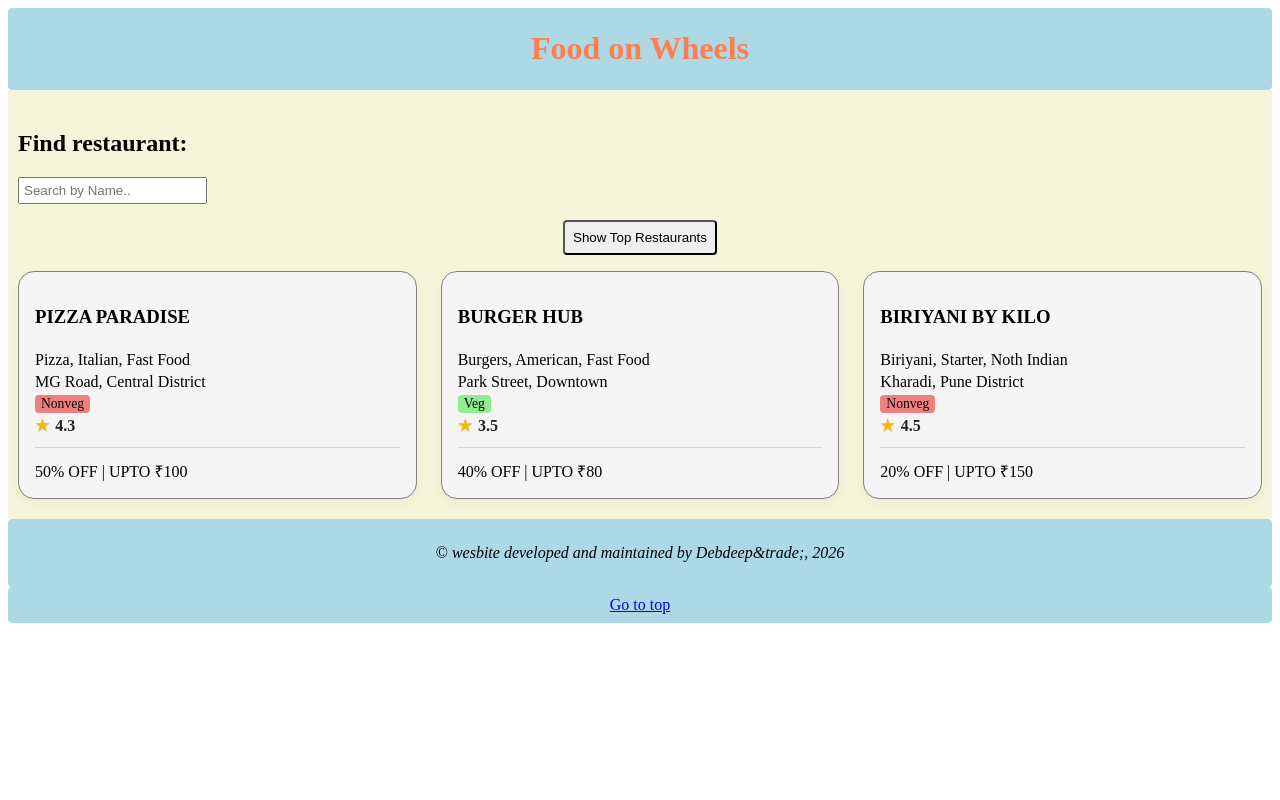
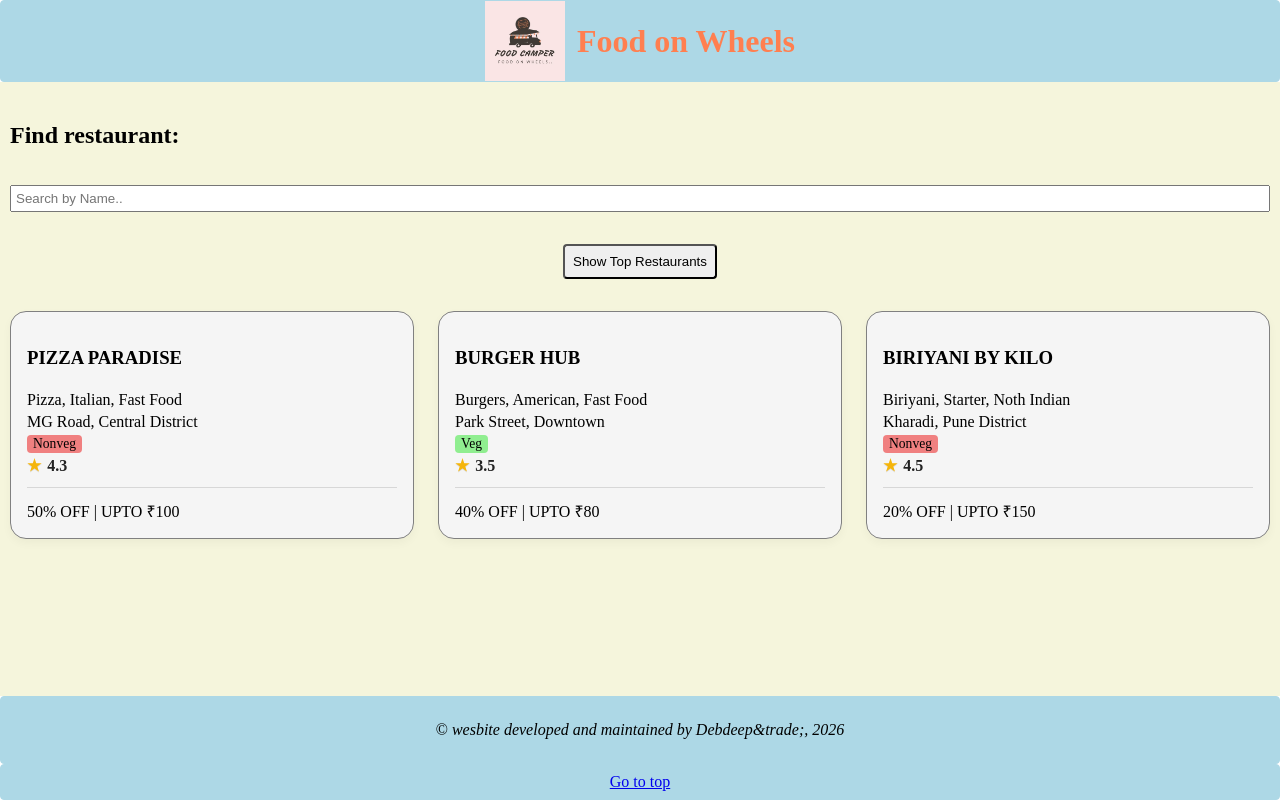
Before and after one commit to debdeep/React-App, a React (Vite) app: page / in a window 1280 px wide. Built offline with nearby package versions, Linux system fonts and the light colour scheme.

Commit message:
logo loadinng issue fix with AI (temporaray)

```diff
--- a/index.css
+++ b/index.css
@@ -6,12 +6,54 @@
     border: 1px solid lightblue;
 }
 
-.app-header>h1 {
-    color: coral;
+.app-header .header-content {
+    display: flex;
+    align-items: center;
+    gap: 12px;
 }
 
+.app-header .header-content h1 {
+    color: coral;
+    margin: 0;
+}
+
+.app-logo {
+    height: 80px;
+    width: auto;
+    display: block;
+}
+
+/* Responsive logo sizing for smaller screens */
+@media (max-width: 640px) {
+    .app-logo {
+        height: 48px;
+    }
+
+    .app-header .header-content h1 {
+        font-size: 1.25rem;
+    }
+}
+
+/* Make the app fill the viewport so footer can stick to bottom when content is short */
+html,
+body,
+#root {
+    height: 100%;
+    margin: 0;
+}
+
+.app-container {
+    min-height: 100vh;
+    display: flex;
+    flex-direction: column;
+}
+
+
+
 .app-body {
+    display: flex;
     flex-direction: column;
+    flex: 1 1 auto;
     gap: 1rem;
     padding: 20px 10px;
     background-color: beige;
@@ -46,12 +88,9 @@
 .food-veg,
 .food-non-veg {
     display: inline-block;
-    /* size to content */
     align-self: flex-start;
-    /* don't stretch in column flex container */
     border-radius: 4px;
     padding: 2px 6px;
-    /* smaller padding so badge is tight around text */
     font-size: 0.85rem;
     line-height: 1;
 }
@@ -85,7 +124,6 @@
     /* top and bottom spacing */
 }
 
-/* Rating star styling */
 .rating {
     display: flex;
     align-items: center;
--- a/src/components/Header.jsx
+++ b/src/components/Header.jsx
@@ -1,15 +1,67 @@
 import { HEADER } from "./../utils/constants";
+import logo from "../assets/logo.webp";
 /*
     <React.Fragment></React.Fragment> VS <></.>
     Both are similar while nesting  multiple JSX elements without adding extra DOM nodes but
     Explicit fragment - can accept key as props
     Shorthand fragment - can't accept key as props
 */
+// Parcel (or other bundlers) may return an object for imported assets
+// (e.g. { default: '/path/to/asset' }) or a string URL. Normalise it.
+// Robustly resolve an imported asset to a usable URL string.
+function getLogoUrl(mod) {
+    if (!mod) return "";
+    // If bundler returned a plain string
+    if (typeof mod === "string") return mod;
+
+    // If bundler returned a module-like object, try common locations
+    try {
+        if (typeof mod.default === "string") return mod.default;
+    } catch (e) {}
+
+    // Some bundlers attach the URL as a non-enumerable property or under other keys
+    try {
+        const names = Object.getOwnPropertyNames(mod || {});
+        for (const k of names) {
+            const v = mod[k];
+            if (typeof v === 'string' && /\.(webp|png|jpe?g|svg)$/i.test(v)) return v;
+        }
+    } catch (e) {}
+
+    // import.meta fallback
+    try {
+        return new URL('../assets/logo.webp', import.meta.url).href;
+    } catch (e) {}
+
+    // importmap lookup on the page (dev server like Parcel exposes importmap)
+    try {
+        if (typeof document !== 'undefined') {
+            const maps = Array.from(document.querySelectorAll('script[type="importmap"]'))
+                .map(s => {
+                    try { return JSON.parse(s.textContent || s.innerText).imports; } catch (e) { return null; }
+                })
+                .filter(Boolean);
+            for (const m of maps) {
+                for (const k of Object.keys(m)) {
+                    const v = m[k];
+                    if (typeof v === 'string' && /logo\.[a-z0-9]+\.(webp|png|jpe?g|svg)$/i.test(v)) return v;
+                }
+            }
+        }
+    } catch (e) {}
+
+    return "";
+}
+
+const logoUrl = getLogoUrl(logo);
+// Debug: show what was resolved for the logo (remove after verification)
+console.log('Header logo import ->', logo, 'resolved logoUrl ->', logoUrl);
+
 const Header = ({ name }) => (
-    <>
-        {/* <img src="./src/assets/logo.webp" alt="Food Camper Logo" /> */}
-        <h1> {name} </h1>
-    </>
+    <div className="header-content">
+        <img src={logoUrl} alt="Logo of the Food Camper App" className="app-logo" loading="lazy" />
+        <h1>{name}</h1>
+    </div>
 );
 
 // Assign default prop in case no header passed
```
